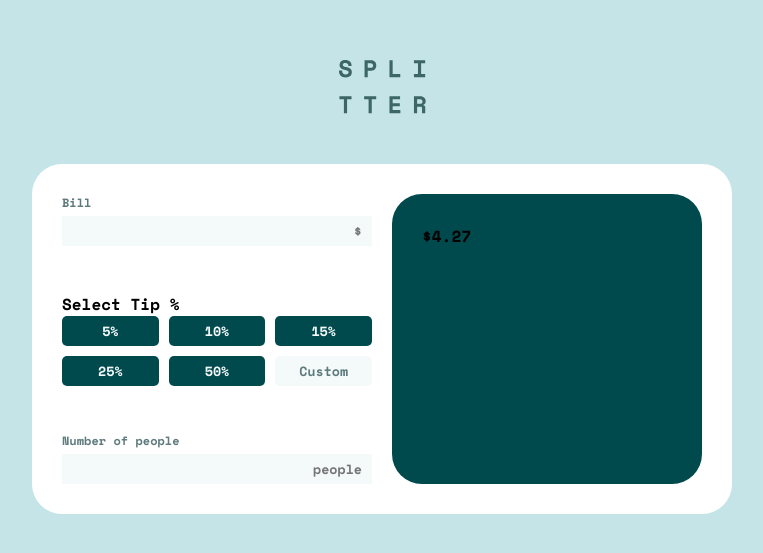
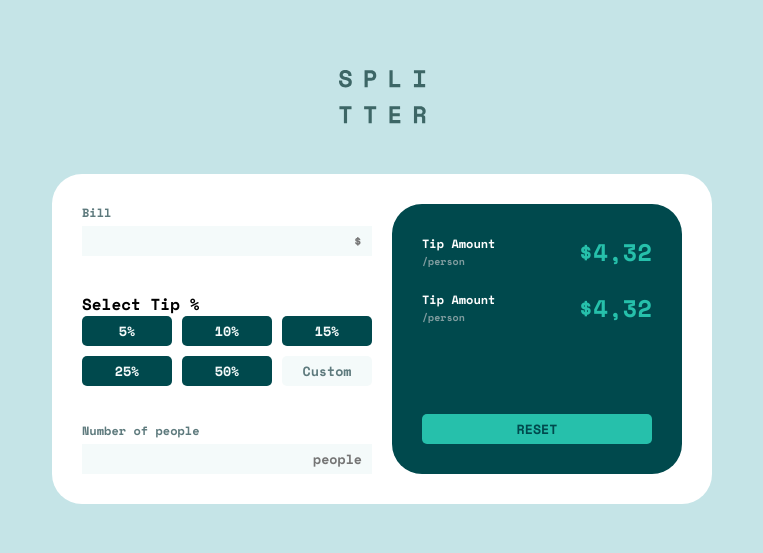
Before and after one commit to Kiril-Pavlov/tip-calculator-app, a React (Create React App) app: page / in a window 1280 px wide. Shown: the part 113-666 px from the top of the page, without its empty margins (258-1021 px from the left). Built offline with nearby package versions, Linux system fonts and the light colour scheme.

Commit message:
all basic styles an positioning done

```diff
--- a/src/App.css
+++ b/src/App.css
@@ -42,8 +42,8 @@ body{
 }
 
 .calculator-container{
-  height: 350px;
-  width: 700px;
+  height: 330px;
+  width: 660px;
   background-color: var(--white);
   border-radius: 30px;
   padding: 30px;
@@ -120,4 +120,51 @@ body{
   background-color: var(--very-dark);
   border-radius: 30px;
   padding: 30px;
+  display: flex;
+  flex-direction: column;
+  justify-content: space-between;
 }
+
+.results-container-up{
+  display: flex;
+  flex-direction: column;
+  grid-gap: 20px;
+}
+
+.tip-amount-container{
+  display: flex;
+  flex-direction: row;
+  justify-content: space-between;
+}
+
+.tip-amount-left{
+  display: flex;
+  flex-direction: column;
+  justify-content: space-around;
+}
+
+.tip-amount-text{
+  color: var(--white);
+  font-size: 12px;
+}
+
+.tip-amount-person{
+  color: var(--grayish);
+  font-size: 10px;
+}
+
+.tip-amount-right{
+  color: var(--primary-color);
+  font-size: 24px;
+  display: flex;
+  align-items: center;
+}
+
+.reset-button{
+  background-color: var(--primary-color);
+  color: var(--very-dark);
+  border: none;
+  font-family: var(--primary-font);
+  padding: 5px;
+  border-radius: 5px;
+}
--- a/src/App.js
+++ b/src/App.js
@@ -9,7 +9,7 @@ function App() {
         <div className='inputs-container'>
           <div className='total-bill-input'>
             <label htmlFor="">Bill</label>
-            <input type="text" placeholder='$'/>
+            <input type="text" placeholder='$' />
           </div>
           <div className='tip-percent-select'>
             <label htmlFor="">Select Tip %</label>
@@ -19,16 +19,46 @@ function App() {
               <button>15%</button>
               <button>25%</button>
               <button>50%</button>
-              <input type="text" placeholder='Custom'/>
+              <input type="text" placeholder='Custom' />
             </div>
           </div>
           <div className='number-of-people'>
             <label htmlFor="">Number of people</label>
-            <input type="text" placeholder='people'/>
+            <input type="text" placeholder='people' />
           </div>
         </div>
         <div className='results-container'>
-          $4.27
+          <div className='results-container-up'>
+            {/* tip */}
+            <div className="tip-amount-container">
+              <div className='tip-amount-left'>
+                <div className='tip-amount-text'>
+                  Tip Amount
+                </div>
+                <div className='tip-amount-person'>
+                  /person
+                </div>
+              </div>
+              <div className='tip-amount-right'>
+                $4,32
+              </div>
+            </div>
+            {/* total */}
+            <div className="tip-amount-container">
+              <div className='tip-amount-left'>
+                <div className='tip-amount-text'>
+                  Tip Amount
+                </div>
+                <div className='tip-amount-person'>
+                  /person
+                </div>
+              </div>
+              <div className='tip-amount-right'>
+                $4,32
+              </div>
+            </div>
+          </div>
+          <button className='reset-button'>RESET</button>
         </div>
       </div>
     </div>
```
